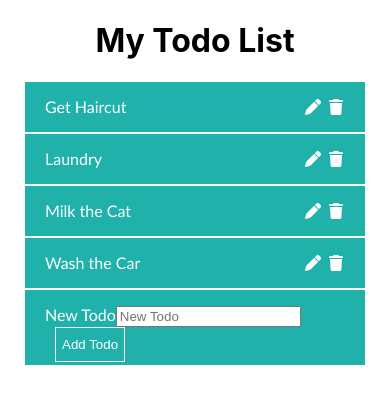
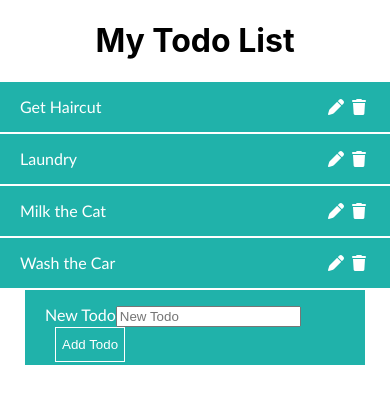
Before and after one commit to TyeCampbell/react-todo-list-, a React (Create React App) app: page / in a window 390 px wide. Shown: the top 404 px of the page. Built offline with nearby package versions, Linux system fonts and the light colour scheme.

Commit message:
added flexbox css to the todo component. jsx has been modified in the componenet to render based on the isEditing true/false property

```diff
--- a/src/Todo.css
+++ b/src/Todo.css
@@ -1,5 +1,12 @@
 .todo-item {
-    width: 300px;
+    display: flex;
+}
+
+.todo-item-container {
+    display: flex;
+    flex-direction: row;
+    flex-wrap: nowrap;
+    flex-basis: 30%;
     height: 25px;
     margin-left: auto;
     margin-right: auto;
@@ -11,10 +18,36 @@
     border-bottom: 2px solid white;
 }
 
-.todo-icons {
-    float: right;
+@media screen and (max-width: 900px) {
+    .todo-item-container {
+        flex-basis: 40%;
+    }
 }
 
-.todo-icons i {
-    margin: 0px 2px 0px 2px;
+@media screen and (max-width: 700px) {
+    .todo-item-container {
+        flex-basis: 60%;
+    }
 }
+
+@media screen and (max-width: 460px) {
+    .todo-item-container {
+        flex-basis: 100%;
+    }
+}
+
+.todo-item-name, .todo-item-container form {
+    flex-grow: 5;
+}
+
+.todo-item-container input {
+    width: 90%;
+    height: 70%;
+    border: 1px solid white;
+}
+
+
+.todo-item-icons i {
+    flex-grow: 1;
+    padding: 0px 4px;
+}
--- a/src/Todo.js
+++ b/src/Todo.js
@@ -33,7 +33,15 @@ class Todo extends Component {
 
         if (this.props.isEditing === false) {
 
-            displayItemState = this.props.todo;
+        displayItemState =
+
+            <div className='todo-item-container'>
+                <div className='todo-item-name'>{this.props.todo}</div>
+                <div className='todo-item-icons'>
+                    <i className="fas fa-pen" onClick={this.props.changeEditStatus}></i>
+                    <i className="fas fa-trash" onClick={this.props.removeTodo}></i>
+                </div>
+            </div>
         }
 
         if (this.props.isEditing === true) {
@@ -41,17 +49,20 @@ class Todo extends Component {
 
             displayItemState =
 
-            <form onSubmit={this.handleSubmit}>
-                <input value={this.state.editingTodo} id='editingTodo' name='editingTodo' onChange={this.handleChange}></input>
-                <button>Save</button>
-            </form>
-
+            <div className='todo-item-container'>
+                <form>
+                    <input value={this.state.editingTodo} id='editingTodo' name='editingTodo' onChange={this.handleChange}></input>
+                </form>
+                <div className='todo-item-icons'>
+                    <i className="fas fa-save" onClick={this.handleSubmit}></i>
+                    <i className="fas fa-trash" onClick={this.props.removeTodo}></i>
+                </div>
+            </div>
         }
 
         return(
             <div className='todo-item'>
             {displayItemState}
-            <span className='todo-icons'><i className="fas fa-pen" onClick={this.props.changeEditStatus}></i> <i className="fas fa-trash" onClick={this.props.removeTodo}></i></span>
             </div>
             )
     }
--- a/src/TodoList.js
+++ b/src/TodoList.js
@@ -35,8 +35,7 @@ class TodoList extends Component {
     }
 
     changeEditStatus(bool) {
-        const itemBool = {...this.state.list}
-        console.log(itemBool[0].todo)
+
     }
 
     render() {
```
